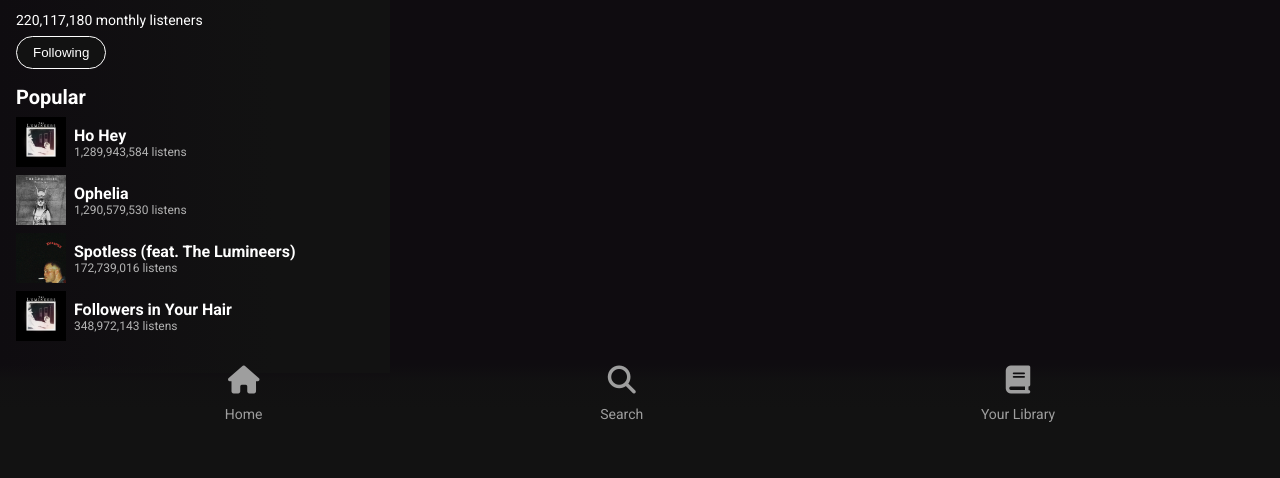
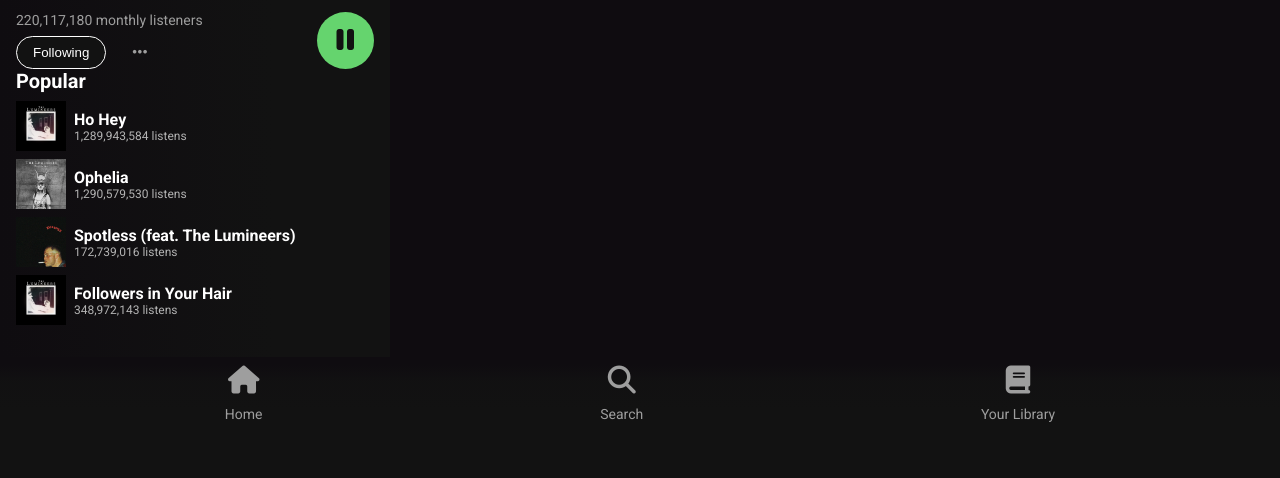
Before and after one commit to rkalbuqp/spotfy-project-group, a website built with webpack: page src/index.html in a window 1280 px wide. Shown: the part 322-800 px from the top of the page. Built offline with nearby package versions, Linux system fonts and the light colour scheme; files whose address does not match are found by name.

Commit message:
feat: Adição do pause e elipse no main

```diff
--- a/src/index.html
+++ b/src/index.html
@@ -27,11 +27,15 @@
     </header>
 
     <main>
-      <section>
-        <p class="listeners">220,117,180 monthly listeners</p>
-        <div class="controls">
-          <button class="button">Following</button>
+      <section class="container-listeners">
+        <div>
+          <p class="listeners">220,117,180 monthly listeners</p>
+          <div class="controls">
+            <button class="button">Following</button>
+            <i class="fa-solid fa-ellipsis ellipsis-listeners"></i>
+          </div>
         </div>
+        <i class="fa-solid fa-pause fa-2xl icon-pause"></i>
       </section>
 
       <aside>
--- a/src/styles/styles.scss
+++ b/src/styles/styles.scss
@@ -54,15 +54,38 @@
   overflow-y: auto;
   background: $bg-color;
 
+  .container-listeners {
+    display: flex;
+    justify-content: space-between;
+
+    .icon-pause {
+      display: flex;
+      align-items: center;
+      background-color: rgba(101, 212, 110, 1);
+      color: rgba(18, 18, 18, 1);
+      padding: 20px;
+      border-radius: 40px;
+      cursor: pointer;
+    }
+
+    .ellipsis-listeners {
+      color: $text-color;
+      font-size: 1.2rem;
+      margin: auto;
+      margin-left: 1.3rem;
+      cursor: pointer;
+    }
+  }
+
   .listeners {
     font-size: 14px;
     margin-bottom: 8px;
+    color: $text-color;
   }
 
   .controls {
     display: flex;
     align-items: flex-start;
-    margin-bottom: 16px;
 
     .button {
       background-color: rgba(18, 18, 18, 1);
```
